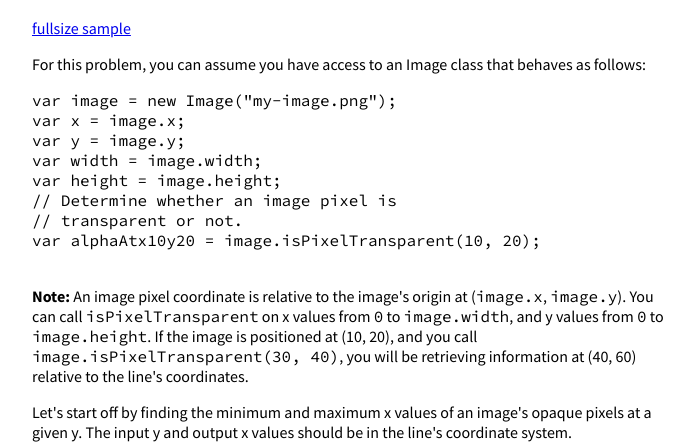
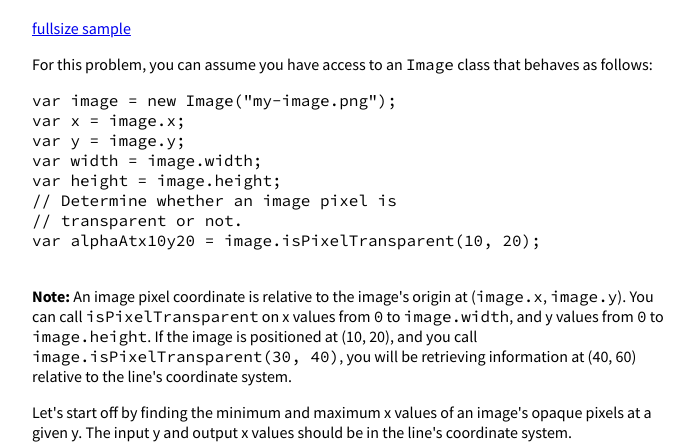
Before and after one commit to betravis/css-shapes-demos, a website: page exercises/04-image.html in a window 1280 px wide. Shown: the part 343-787 px from the top of the page, without its empty margins (288-983 px from the left). Drawn offline with Linux system fonts and the light colour scheme.

Commit message:
update image

```diff
--- a/exercises/04-image.html
+++ b/exercises/04-image.html
@@ -11,7 +11,7 @@
     the the y range of a line.</p>
     <iframe src="../demos/image.html" width="200" height="200"></iframe>
     <p><a href="../demos/image.html">fullsize sample</a></p>
-    <p>For this problem, you can assume you have access to an Image class that behaves as follows:</p>
+    <p>For this problem, you can assume you have access to an <code>Image</code> class that behaves as follows:</p>
     <code><pre>
 var image = new Image("my-image.png");
 var x = image.x;
@@ -23,7 +23,7 @@ var height = image.height;
 var alphaAtx10y20 = image.isPixelTransparent(10, 20);
     </pre></code>
 
-<p><em>Note:</em> An image pixel coordinate is relative to the image's origin at (<code>image.x</code>, <code>image.y</code>). You can call <code>isPixelTransparent</code> on x values from <code>0</code> to <code>image.width</code>, and y values from <code>0</code> to <code>image.height</code>. If the image is positioned at (10, 20), and you call <code>image.isPixelTransparent(30, 40)</code>, you will be retrieving information at (40, 60) relative to the line's coordinates.</p>
+<p><em>Note:</em> An image pixel coordinate is relative to the image's origin at (<code>image.x</code>, <code>image.y</code>). You can call <code>isPixelTransparent</code> on x values from <code>0</code> to <code>image.width</code>, and y values from <code>0</code> to <code>image.height</code>. If the image is positioned at (10, 20), and you call <code>image.isPixelTransparent(30, 40)</code>, you will be retrieving information at (40, 60) relative to the line's coordinate system.</p>
 
 <div class="page-break"></div>
 
```
